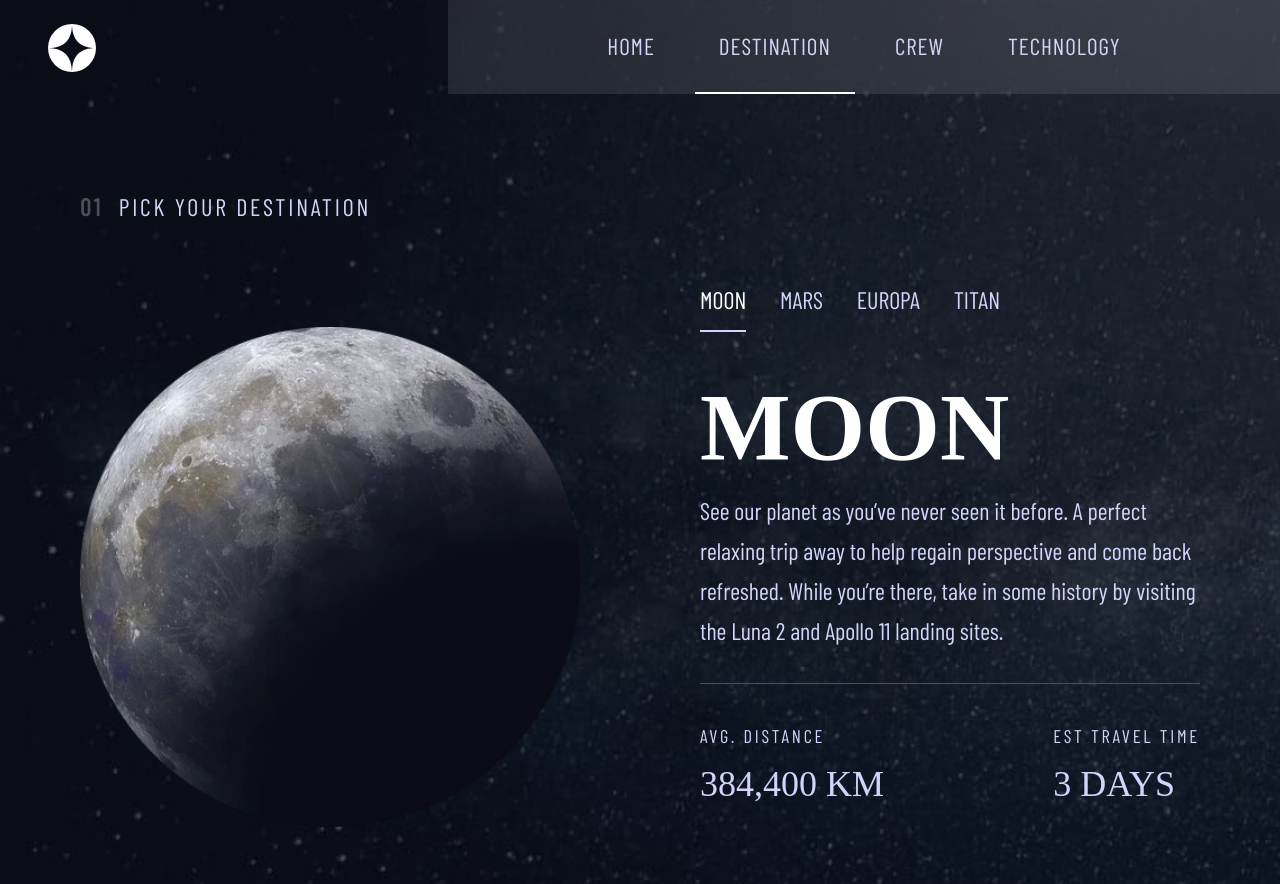
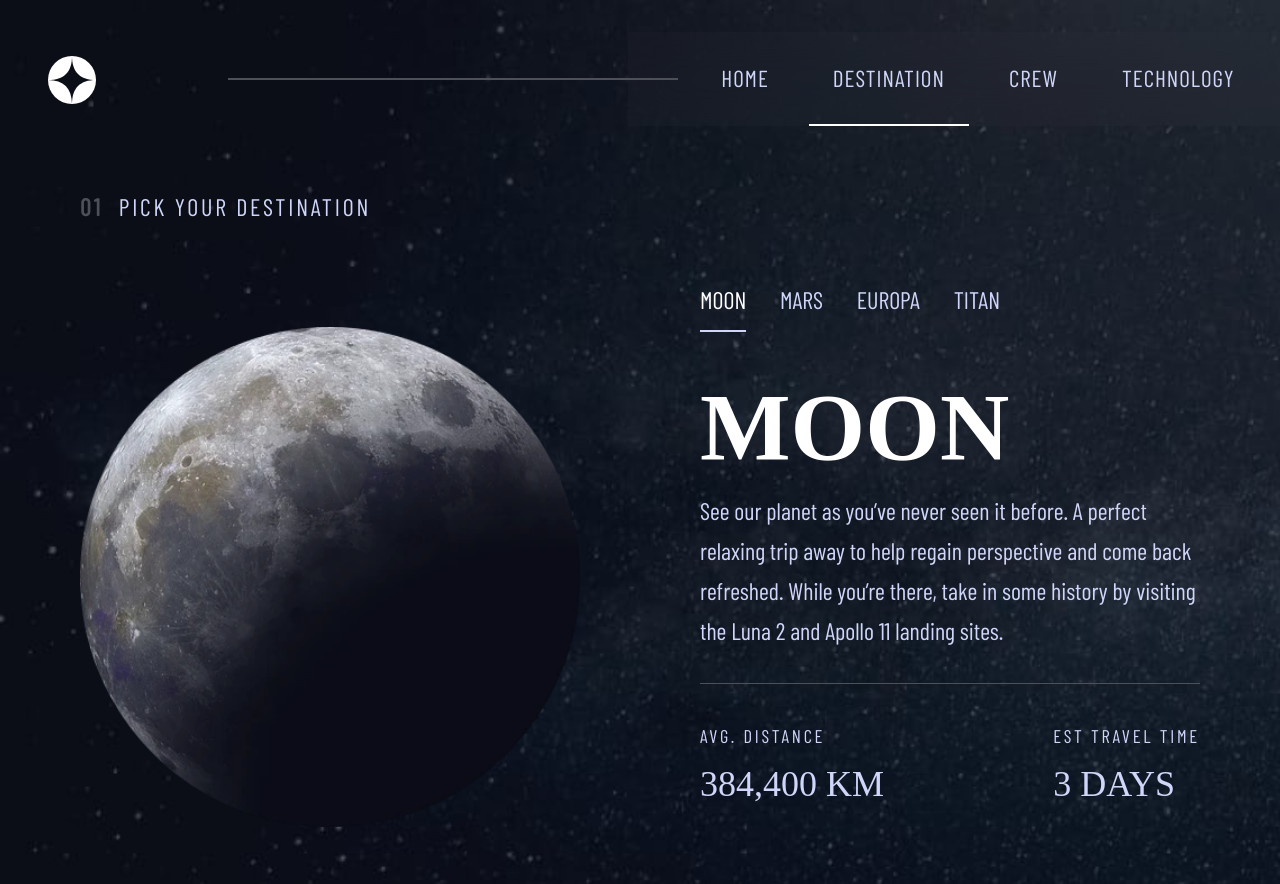
Before and after one commit to Jakelanghel/space-tourism, a React (Vite) app: page /#/destination in a window 1280 px wide. Built offline with nearby package versions, Linux system fonts and the light colour scheme; a web font is replaced by a local one.

Commit message:
media queries

```diff
--- a/src/components/nav/Nav.Styled.js
+++ b/src/components/nav/Nav.Styled.js
@@ -37,6 +37,7 @@ export const StyledNav = styled.nav`
       display: none;
     }
     .container-menu {
+      min-width: 600px;
       height: auto;
       flex-direction: column;
       position: absolute;
@@ -47,13 +48,41 @@ export const StyledNav = styled.nav`
   }
 
   @media screen and (min-width: 1025px) {
-    padding: 1.5rem 3rem;
+    padding: 1.5rem 0;
+    margin: 2rem 3rem;
+
     .container-menu {
-      width: 65%;
+      width: 50%;
+      min-width: 700px;
+      max-width: 800px;
       height: auto;
-      background-color: rgba(255, 255, 255, 0.1);
-      backdrop-filter: blur(40px);
+      background-color: rgba(72, 75, 84, 0.1);
+      backdrop-filter: blur(20px);
       padding: 0;
+    }
+
+    .container-menu::before {
+      content: "";
+      width: 175px;
+      height: 2px;
+      background-color: var(--grey);
+      position: absolute;
+      top: 50%;
+      left: -150px;
+      transform: translateY(-50%);
+    }
+  }
+
+  @media screen and (min-width: 1025px) {
+    .container-menu::before {
+      width: 450px;
+      left: -400px;
+    }
+  }
+  @media screen and (min-width: 1400px) {
+    .container-menu::before {
+      width: 650px;
+      left: -600px;
     }
   }
 `;
--- a/src/components/pages/crew/Crew.Styled.js
+++ b/src/components/pages/crew/Crew.Styled.js
@@ -117,14 +117,9 @@ export const StyledCrew = styled.main`
     .container {
       flex-direction: row;
       justify-content: space-between;
-      align-items: center;
     }
 
     .container-img {
-      width: 45%;
-    }
-
-    .container-copy {
       width: 45%;
     }
 
@@ -132,5 +127,19 @@ export const StyledCrew = styled.main`
       position: absolute;
       bottom: 0;
     }
+
+    .container-copy {
+      width: 45%;
+      margin-top: 12rem;
+    }
+
+    .name {
+      font-size: 2.75rem;
+
+      .role {
+        font-size: 1.7rem;
+        margin-bottom: 0.1rem;
+      }
+    }
   }
 `;
--- a/src/components/pages/home/Home.Styled.js
+++ b/src/components/pages/home/Home.Styled.js
@@ -115,7 +115,7 @@ export const StyledHome = styled.main`
     .container {
       flex-direction: row;
       justify-content: space-between;
-      padding-top: 5rem;
+      padding-top: 10rem;
     }
 
     .home-subtitle {
--- a/src/components/pages/technology/Styled.Technology.js
+++ b/src/components/pages/technology/Styled.Technology.js
@@ -101,6 +101,7 @@ export const StyledTechnology = styled.main`
 
   @media screen and (min-width: 1025px) {
     text-align: left;
+    background-image: url(${images.bgTechDesktop});
 
     .container {
       flex-direction: row;
@@ -112,6 +113,8 @@ export const StyledTechnology = styled.main`
       order: 1;
       width: 10%;
       flex-direction: column;
+      justify-content: flex-start;
+      gap: 2rem;
       margin: 0;
       margin-bottom: 0;
       padding-top: 5rem;
--- a/src/components/shared/global.js
+++ b/src/components/shared/global.js
@@ -1,5 +1,5 @@
 import { createGlobalStyle } from "styled-components";
-
+import { images } from "../../constants/images";
 export const GlobalStyles = createGlobalStyle`
 
     :root {
@@ -12,6 +12,7 @@ export const GlobalStyles = createGlobalStyle`
     html {
         /* overflow-x: hidden; */
         background-color: var(--black);
+        background-image: url(${images.bgDestDesktop});
     }
 
     html,
@@ -51,9 +52,6 @@ export const GlobalStyles = createGlobalStyle`
         color: var(--off-white);
         margin: 0 auto;
     }
-
-
-
 
     .page-title {
         display: block;
```
